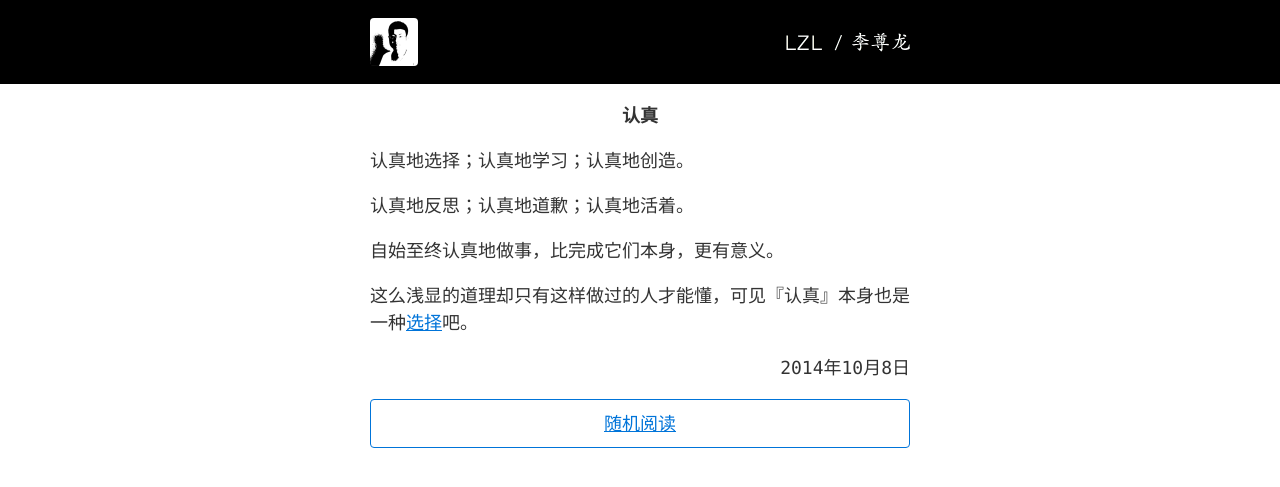
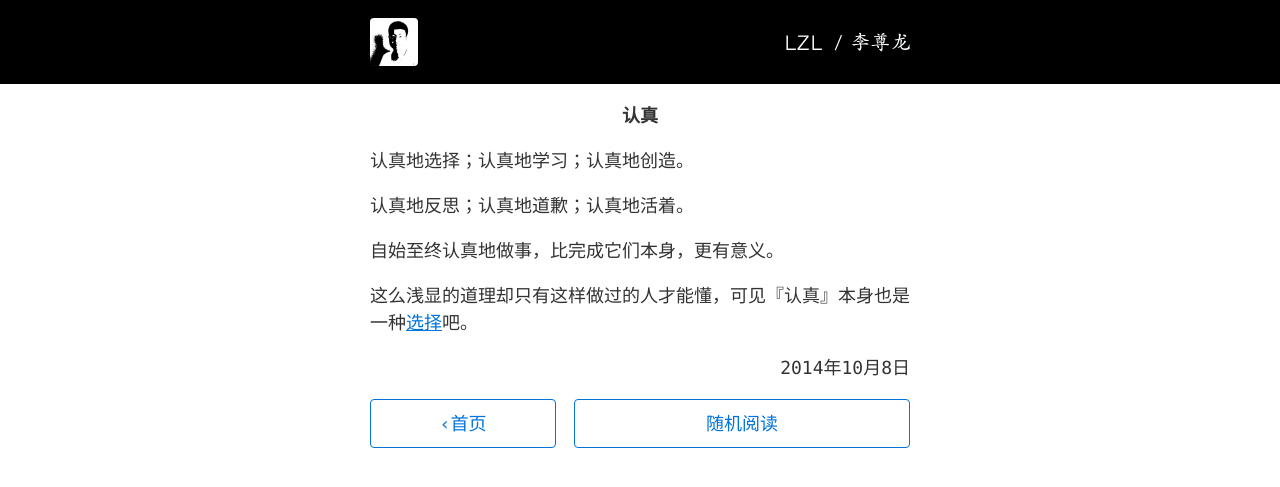
Before and after one commit to lzl/lzl.github.com, a Jekyll site: the page built from _posts/2014-10-08-earnest.md, in a window 1280 px wide. Shown: the top 487 px of the page. Built offline with Jekyll 4.4.1, drawn with Linux system fonts in a browser that asks for light colours.

Commit message:
<time> and <nav>

```diff
--- a/_layouts/single.html
+++ b/_layouts/single.html
@@ -18,24 +18,37 @@
 </head>
 <body>
 <a href="/">
-  <div class="black">
+  <section class="black">
     <header>
       <span class="avatar"></span>
       <span class="logo"></span>
     </header>
-  </div>
+  </section>
 </a>
 
-<article class="white">
+<section class="white">
   {% if page.title == "LZL" %}
-    {{ content }}
+    <article>
+      {{ content }}
+    </article>
   {% else %}
-    {{ content }}
-    <p class="published-at">
-      <span class="date">{{ page.date | date:"%Y年%-m月%-d日" }}</span>
-    </p>
-    <a class="button" href="/random.html">随机阅读</a>
+    <article>
+      {{ content }}
+      <footer>
+        <p class="published-at">
+          <time datetime="{{ page.date }}">{{ page.date | date:"%Y年%-m月%-d日" }}</time>
+        </p>
+      </footer>
+      <nav class="grid gutter">
+        <div class="cell back">
+          <a class="button" href="/">‹首页</a>
+        </div>
+        <div class="cell">
+          <a class="button" href="/random.html">随机阅读</a>
+        </div>
+      </nav>
+    </article>
   {% endif %}
-</article>
+</section>
 </body>
 </html>
--- a/static/single.css
+++ b/static/single.css
@@ -102,6 +102,7 @@ hr {
   border: 1px solid;
   border-radius: 4px;
   text-align: center;
+  text-decoration: none;
 }
 .button:visited {
   color: #0074D9;
@@ -109,3 +110,19 @@ hr {
 .published-at {
   text-align: right;
 }
+
+.grid {
+  display: flex;
+}
+.cell {
+  flex: 1
+}
+.gutter {
+  margin: -1em 0 0 -1em;
+}
+.gutter > .cell {
+  padding: 1em 0 0 1em;
+}
+.back {
+  flex: 0 0 33.3333%;
+}
```
